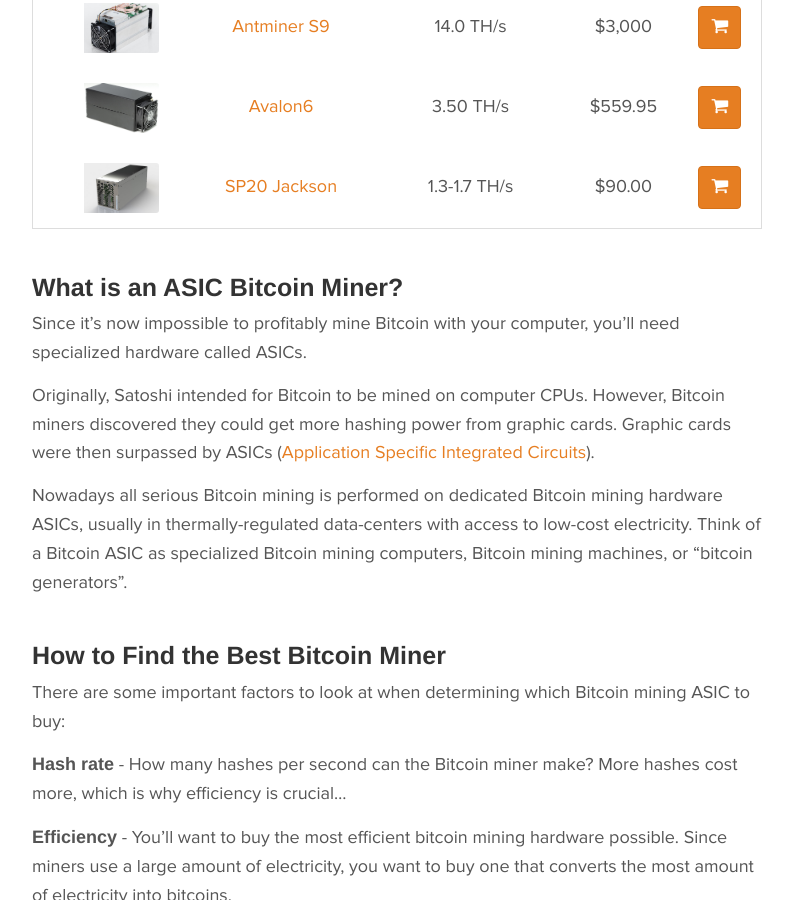
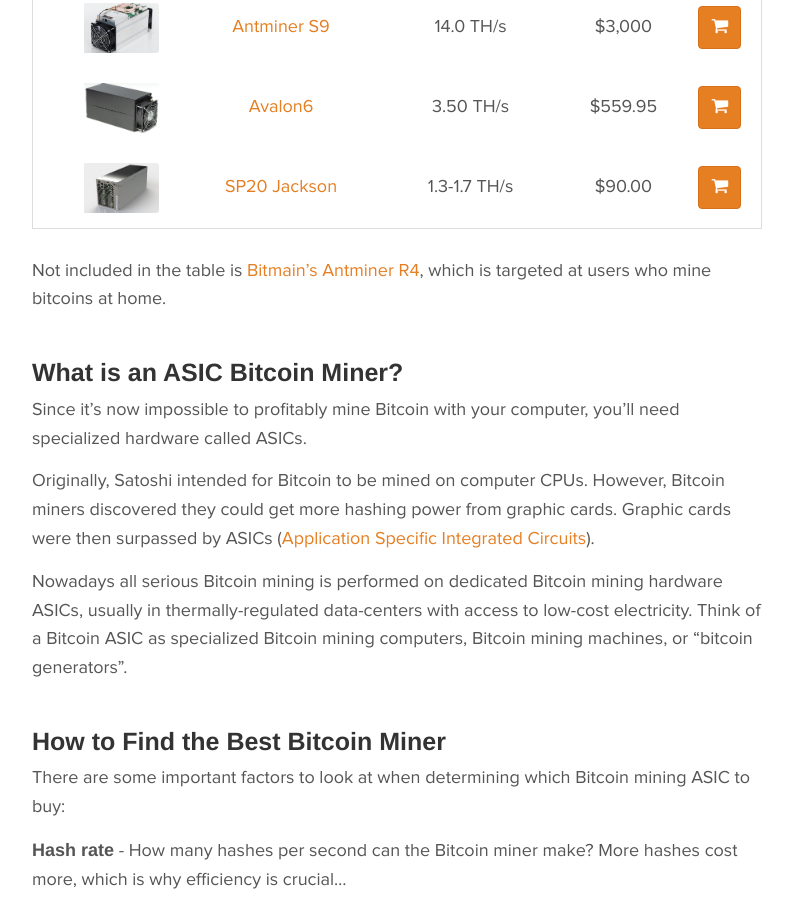
Before and after one commit to adster93/hobbymining, a Jekyll site: the page built from pages/hardware.md, in a window 1280 px wide and 900 px high, scrolled down 672 px. Shown: the whole window, without its empty margins (243-1036 px from the left). Built offline with Jekyll 4.4.1, drawn with Linux system fonts in a browser that asks for light colours; nearby versions of some CDN libraries; some web fonts are replaced; comment, search, counter and statistics services are not loaded; some of the changed text lies outside the part shown.

Commit message:
Antminer R4

```diff
--- a/_layouts/miner.html
+++ b/_layouts/miner.html
@@ -10,7 +10,7 @@ layout: default
 
 {{ page.summary }}
 
-{% if page.pro1 %}
+{% if page.pro1 or page.pro2 %}
 	<div class="row">
 	<div class="exchange-pros col-md-6">
 	<div class="exchange-pros-title">Pros</div>
@@ -26,7 +26,7 @@ layout: default
 	<li class="exchange-pro">{{ page.pro3 }}</li>
 	{% endif %}
 
-	{% if page.pro1 %}
+	{% if page.pro1 or page.pro2 %}
 	</div>
 	{% endif %}
 
--- a/pages/hardware.md
+++ b/pages/hardware.md
@@ -23,6 +23,8 @@ Hobby Bitcoin mining can still be fun and even profitable if you have cheap elec
   {% endif %}
   {% endfor %}
 </table>
+
+Not included in the table is [Bitmain's Antminer R4](/bitmain-antminer-r4/), which is targeted at users who mine bitcoins at home.
 
 ## What is an ASIC Bitcoin Miner?
 
```
Also changed, not shown: pages/miners/antminer-r4.md (added, +42 -0 lines), img/miners/antminer-r4.png (added).
